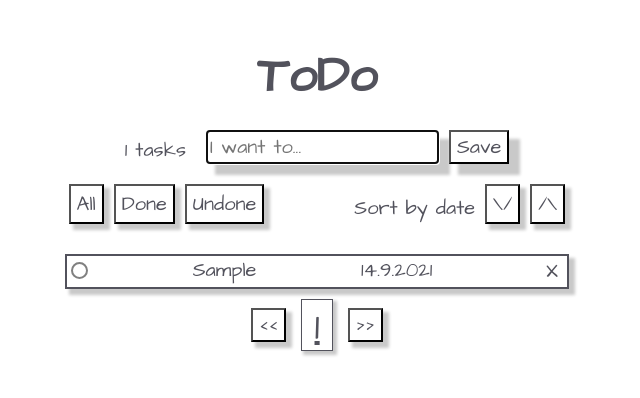
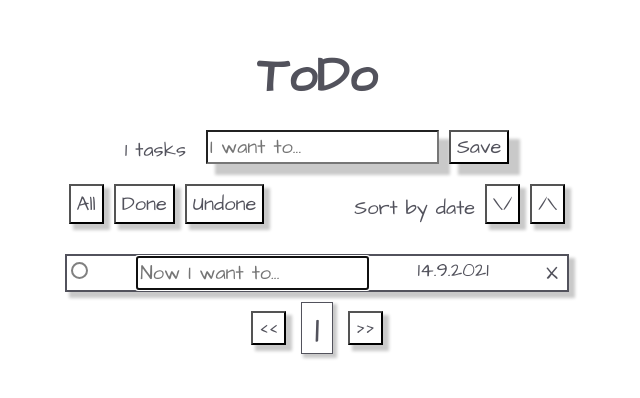
Before and after one commit to KaterinaGe/todo, a React (Create React App) app in the folder my-app/: page / in a window 1280 px wide. Both pictures are taken after typing "Sample" into the empty fields and a click on the button "Save". Shown: the top 398 px of the page, without its empty margins (323-963 px from the left). Built offline with nearby package versions, Linux system fonts and the light colour scheme.

Commit message:
added edit text

```diff
--- a/my-app/src/App.js
+++ b/my-app/src/App.js
@@ -1,9 +1,10 @@
 import React from "react";
 import { useState } from 'react';
 import Task from "./Task";
-import TodoList from "./TodoList";
+import Input from "./Input";
 import Filter from "./Filter"
 import Pages from "./Pages";
+
 
 function App() {
   const [todos, setTodos] = useState([]);
@@ -11,7 +12,6 @@ function App() {
   const date = new Date()
   const [pages] = useState(5)
   const [currentPage, setCurrentPage] = useState(1)
-  const [value, setValue] = useState(filteredTodos)
 
   const addTask = (userInput) => {
     if(userInput) {
@@ -26,10 +26,16 @@ function App() {
     }
   }
 
-  const handleChange = (e) => {
-    if(e.key === "Enter") {
-      setValue(prompt("Now I want...", value))
-    }
+
+  const editText = id => {
+    setFilteredTodos(
+      filteredTodos.map( todo => {
+        if (todo.id === id) {
+          todo.title = prompt("Now I want...", todo.title)
+        }
+        return todo
+      })
+    )
   }
 
   const completeTodo = id => {
@@ -86,10 +92,12 @@ function App() {
 
   const nextPage = () => {
     if (currentPage != Math.ceil(filteredTodos.length / pages))
-    setCurrentPage (currentPage + 1) }
+    setCurrentPage (currentPage + 1)
+  }
   const prevPage = () => {
     if (currentPage != 1)
-    setCurrentPage (currentPage - 1)}
+    setCurrentPage (currentPage - 1)
+  }
 
   return (
     <div className="app">
@@ -98,7 +106,7 @@ function App() {
       </header>
       <div className="add">
         <p className="sum">{todos.length} tasks</p>
-        <TodoList addTask={addTask} />
+        <Input addTask={addTask} />
       </div>
       <Filter
         filter={handleFiltering}
@@ -112,7 +120,7 @@ function App() {
             key={todo.id}
             removeTask={removeTask}
             className="tasks"
-            onClick={handleChange}
+            editText={editText}
           />
         )
       })}
--- a/my-app/src/TodoList.js
+++ b/my-app/src/Edit.js
@@ -1,6 +1,6 @@
 import {useState} from 'react'
 
-function TodoList({ addTask }) {
+function TodoList({ editText }) {
     const [userInput, setUserInput] = useState('')
 
     const handleChange = (e) => {
@@ -9,7 +9,7 @@ function TodoList({ addTask }) {
 
     const handleSubmit = (e) => {
         e.preventDefault()
-        addTask(userInput)
+        editText(userInput)
         setUserInput("")
     }
 
@@ -26,12 +26,10 @@ function TodoList({ addTask }) {
                 type="text"
                 onChange={handleChange}
                 onKeyDown={handleKeyPress}
-                placeholder="I want to..."
-                className="input"
-                autoFocus
+                placeholder="Now I want to..."
+                className="edit"
                 ref={input => input && input.focus()}
             />
-            <button className="save">Save</button>
         </form>
     )
 }
--- a/my-app/src/Filter.js
+++ b/my-app/src/Filter.js
@@ -1,8 +1,8 @@
-function Filter ({filter, sort}) {
+function Filter ({filter, sort, filtered}) {
         return (
             <div className="buttons">
-                <button onClick={() => filter('all')}  value="All" className="status">All</button>
-                <button onClick={() => filter('done')} value="Done" className="status">Done</button>
+                <button onClick={() => filter('all')}  value="All" className={filtered ? "statusSelected" : "status"}>All</button>
+                <button onClick={() => filter('done')} value="Done" className={filtered ? "statusSelected" : "status"}>Done</button>
                 <button onClick={() => filter('undone')} value="Undone" className="status">Undone</button>
                 <p className="lettering">
                     Sort by date
--- /dev/null
+++ b/my-app/src/Input.js
@@ -0,0 +1,39 @@
+import {useState} from 'react'
+
+function Input({ addTask }) {
+    const [userInput, setUserInput] = useState('')
+
+    const handleChange = (e) => {
+        setUserInput(e.currentTarget.value)
+    }
+
+    const handleSubmit = (e) => {
+        e.preventDefault()
+        addTask(userInput)
+        setUserInput("")
+    }
+
+    const handleKeyPress = (e) => {
+        if(e.key === "Enter") {
+            handleSubmit(e)
+        }
+    }
+
+    return (
+        <form onSubmit={handleSubmit} className="enter">
+            <input
+                value={userInput}
+                type="text"
+                onChange={handleChange}
+                onKeyDown={handleKeyPress}
+                placeholder="I want to..."
+                className="input"
+                autoFocus
+                ref={input => input && input.focus()}
+            />
+            <button className="save">Save</button>
+        </form>
+    )
+}
+
+export default Input;
--- a/my-app/src/Task.js
+++ b/my-app/src/Task.js
@@ -1,4 +1,6 @@
-function Task({ todo, removeTask, completeTodo }) {
+import Edit from "./Edit"
+
+function Task({ todo, removeTask, completeTodo, editText }) {
     return (
         <div key={new Date().toLocaleString()} className="task">
             <span>
@@ -8,9 +10,10 @@ function Task({ todo, removeTask, completeTodo }) {
                     <label></label>
                 </label>
             </span>
-            <div>
-                {todo.task}
-            </div>
+            <Edit
+                todo={todo.task}
+                editText={editText}
+            />
             <div>
                 {todo.date}
             </div>
--- a/my-app/src/index.css
+++ b/my-app/src/index.css
@@ -64,7 +64,7 @@
   background: rgb(209, 209, 209);
 }
 
-.statusNow {
+.statusSelected {
   height: 40px;
   margin-right: 10px;
   background: rgb(209, 209, 209);
@@ -102,6 +102,16 @@
   margin-top: 10px;
   margin-bottom: 10px;
   box-shadow: 5px 5px 3px 1px rgb(201, 201, 201)
+}
+
+.todo {
+  cursor: pointer;
+  border: 0;
+  background-color: white;
+}
+
+.todo:hover {
+  background: rgb(209, 209, 209);
 }
 
 .tasks {
@@ -205,6 +215,7 @@ ul.pagination {
   height: 50px;
   width: 30px;
   font-size: 40px;
+  text-decoration: none;
   box-shadow: 3px 3px 3px 1px rgb(201, 201, 201);
   margin-right: 5px;
   margin-left: 5px;
```
